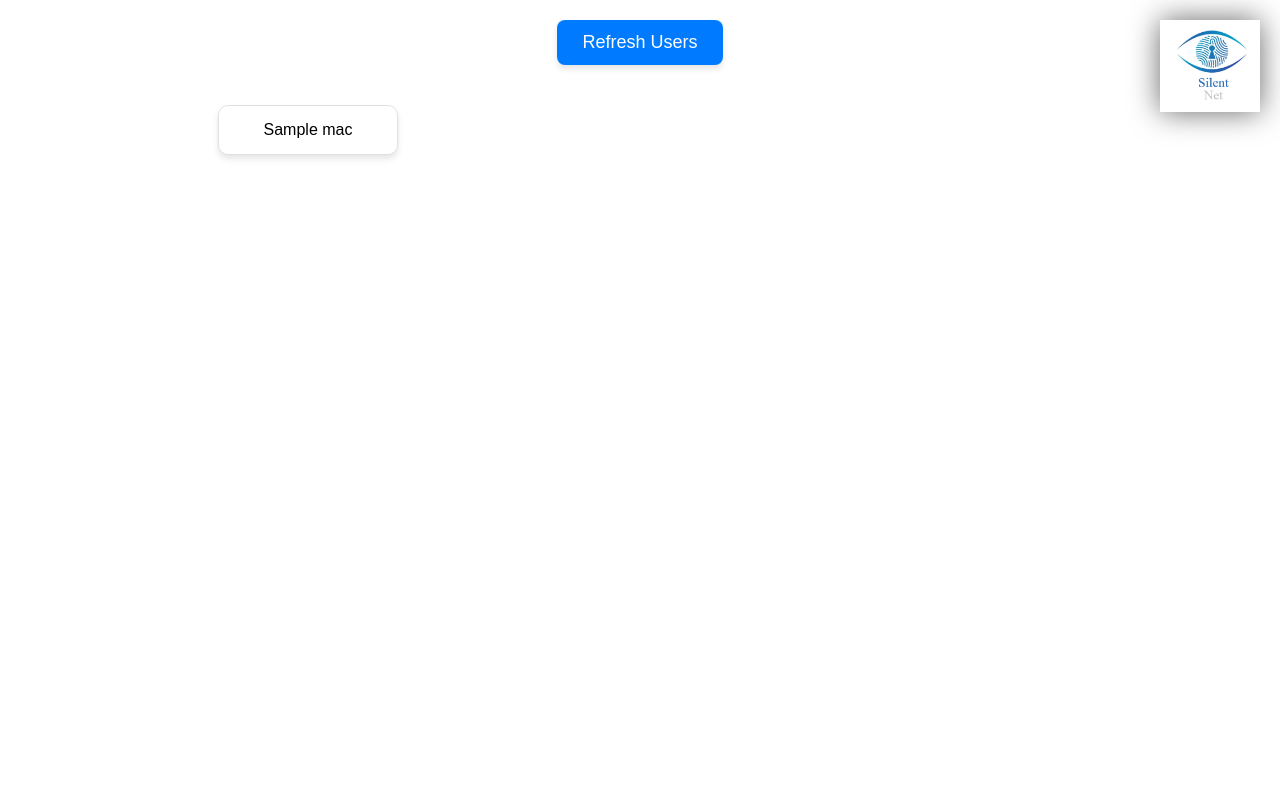
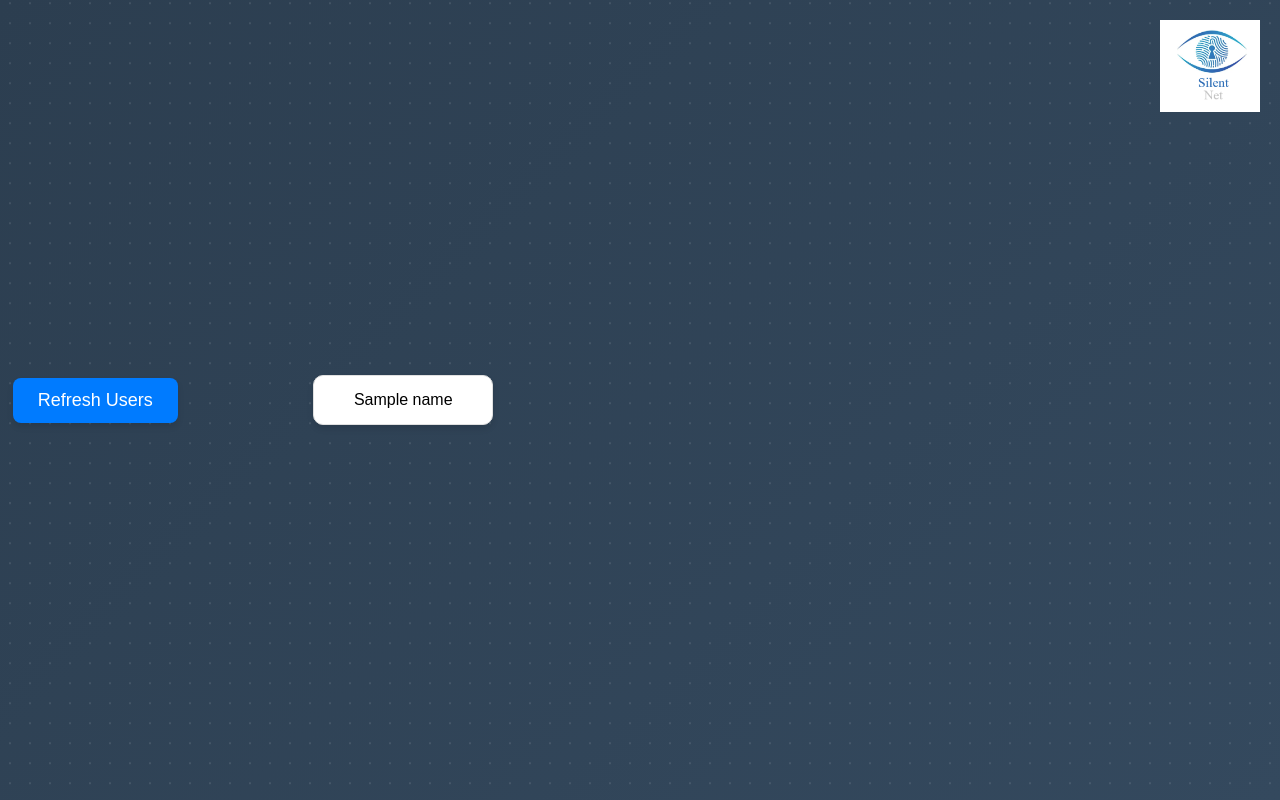
Before and after one commit to misterwo0rldwide/SilentNet, a Flask app: template src/manager/templates/mac_screen.html in a window 1280 px wide. Run offline with Flask 3, Linux system fonts and the light colour scheme; the template is opened without the code that fills it: most values are stand-ins (such as "Sample title", 1, 10 or a date in 2020); parts of the project's set-up code (start-up, migrations or seed data) failed here and were passed over.

Commit message:
Screen styling

```diff
--- a/src/manager/manager.py
+++ b/src/manager/manager.py
@@ -43,8 +43,8 @@ def submit_settings():
 #               And updates screen through them
 @web_app.route("/employees")
 def employees_screen():
-    connected_clients = ["00:14:22:01:23:45", "01:23:45:67:89:ab", "a1:b2:c3:d4:e5:f6", "f0:da:00:11:22:33", "3c:ff:ef:45:67:89", "bc:de:12:34:56:78", "00:0a:95:9d:68:16", "ab:cd:ef:01:23:45", "00:1a:2b:3c:4d:5e", "10:20:30:40:50:60"]
-    return render_template("mac_screen.html", mac_list=connected_clients)
+    connected_clients = ["OmerKfirAndYuvalMendel", "aaaaaaaaaaaaaabbbbbbbbbbbbbbcccccccccccccc", "01:23:45:67:89:ab", "a1:b2:c3:d4:e5:f6", "f0:da:00:11:22:33", "3c:ff:ef:45:67:89", "bc:de:12:34:56:78", "00:0a:95:9d:68:16", "ab:cd:ef:01:23:45", "00:1a:2b:3c:4d:5e", "10:20:30:40:50:60"]
+    return render_template("mac_screen.html", name_list=connected_clients)
 
 def attemp_server_connection() -> bool:
     """
--- a/src/manager/templates/mac_screen.html
+++ b/src/manager/templates/mac_screen.html
@@ -3,25 +3,45 @@
 <head>
     <meta charset="UTF-8">
     <meta name="viewport" content="width=device-width, initial-scale=1.0">
-    <title>MAC List</title>
+    <title>Connected Clients</title>
     <style>
         body {
             font-family: Arial, sans-serif;
             margin: 0;
             padding: 0;
+            display: flex;
+            justify-content: center;
+            align-items: center;
+            height: 100vh;
+            background: linear-gradient(135deg, #2c3e50, #34495e); /* Darker gradient for better contrast */
+            color: #fff;
+            position: relative;
+            overflow: hidden;
         }
 
-        .background {
-            background: linear-gradient(135deg, #1e1e2f, #2a2a40); /* This will create the dark gradient effect */
-            height: 100vh;
-            display: flex;
-            flex-direction: column;
-            justify-content: center;
-            align-items: center;
-            color: white;
-            box-shadow: none;
-            outline: none;
-            overflow: hidden;
+        body::before {
+            content: '';
+            position: absolute;
+            top: 0;
+            left: 0;
+            width: 100%;
+            height: 100%;
+            background: radial-gradient(circle, rgba(255, 255, 255, 0.1) 10%, transparent 10.01%);
+            background-size: 20px 20px;
+            animation: moveBackground 10s infinite linear;
+            z-index: -1;
+        }
+
+        @keyframes moveBackground {
+            0% {
+                transform: translateY(0);
+            }
+            50% {
+                transform: translateY(-10px);
+            }
+            100% {
+                transform: translateY(0);
+            }
         }
 
         .container {
@@ -33,11 +53,10 @@
             padding: 20px;
             max-width: 80%;
         }
-
         .button {
             background-color: #ffffff;
             border: 1px solid #e0e0e0;
-            padding: 15px 30px;
+            padding: 15px 10px; /* Adjusted padding to ensure text fits */
             cursor: pointer;
             font-size: 16px;
             text-align: center;
@@ -45,6 +64,13 @@
             border-radius: 10px;
             box-shadow: 0 4px 6px rgba(0, 0, 0, 0.1);
             transition: all 0.3s ease;
+            position: relative;
+            white-space: nowrap;
+            overflow: hidden;
+            text-overflow: ellipsis;
+            display: flex;
+            align-items: center;
+            justify-content: center;
         }
 
         .button:hover {
@@ -91,6 +117,22 @@
             filter: drop-shadow(0 0 15px rgba(0, 0, 0, 0.6)); /* Dark shadow for better blend */
             mix-blend-mode: lighten; /* Blending the logo into the background */
         }
+
+        /* Tooltip for displaying full text on hover */
+        .tooltip {
+            position: absolute;
+            top: 10px; /* Position at the top of the screen */
+            left: 50%;
+            transform: translateX(-50%);
+            background-color: rgba(0, 0, 0, 0.8);
+            color: white;
+            padding: 10px;
+            border-radius: 5px;
+            font-size: 16px;
+            white-space: nowrap;
+            z-index: 1000;
+            display: none; /* Hidden by default */
+        }
     </style>
 </head>
 <body>
@@ -100,14 +142,34 @@
     <!-- Refresh Button -->
     <button class="refresh-btn" onclick="location.reload();">Refresh Users</button>
 
+    <!-- Tooltip for displaying full text on hover -->
+    <div id="tooltip" class="tooltip"></div>
+
     <!-- Print all ip list -->
     <div class="container">
-        {% for mac in mac_list %}
+        {% for name in name_list %}
         <form action="/next_page" method="get" style="margin-left: 90px;">
-            <input type="hidden" name="ip" value="{{ mac }}">
-            <button class="button" type="submit">{{ mac }}</button>
+            <input type="hidden" name="ip" value="{{ name }}">
+            <button class="button" type="submit" onmouseover="showTooltip('{{ name }}')" onmouseout="hideTooltip()">
+                {{ name[:18] }}{% if name|length > 18 %}...{% endif %}
+            </button>
         </form>
         {% endfor %}
     </div>
+
+    <script>
+        // Function to show the tooltip with the full text
+        function showTooltip(text) {
+            const tooltip = document.getElementById('tooltip');
+            tooltip.textContent = text;
+            tooltip.style.display = 'block';
+        }
+
+        // Function to hide the tooltip
+        function hideTooltip() {
+            const tooltip = document.getElementById('tooltip');
+            tooltip.style.display = 'none';
+        }
+    </script>
 </body>
 </html>
```
